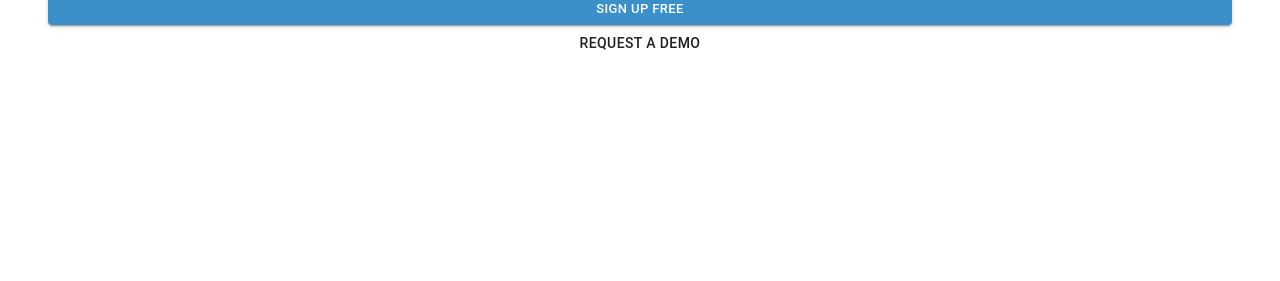
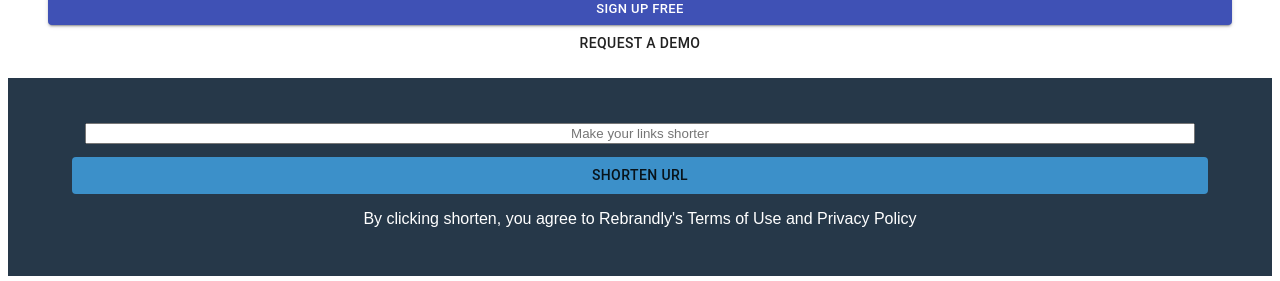
Before and after one commit to cmaragh/apollo-client, a React (Create React App) app: page / in a window 1280 px wide. Shown: the part 773-1054 px from the top of the page. Before the commit the page ends 859 px from the top, so only its background shows below. Built offline with nearby package versions, Linux system fonts and the light colour scheme.

Commit message:
Added Url Container

```diff
--- a/src/App.js
+++ b/src/App.js
@@ -3,12 +3,14 @@
 
 import NavbarSmall from "./Components/NavbarSmall";
 import MainContainer from "./Components/MainContainer";
+import UrlContainer from "./Components/UrlContainer";
 
 export default function App() {
   return (
     <div className="App">
       <NavbarSmall />
       <MainContainer />
+      <UrlContainer />
     </div>
   );
 }
--- /dev/null
+++ b/src/Components/UrlContainer.css
@@ -0,0 +1,4 @@
+.url-container {
+  background-color: #263849;
+  padding: 2em 4em;
+}
--- /dev/null
+++ b/src/Components/UrlContainer.js
@@ -0,0 +1,45 @@
+import React from "react";
+import { TextField, Button } from "@material-ui/core";
+import { makeStyles } from "@material-ui/core/styles";
+import "./UrlContainer.css";
+
+const useStyles = makeStyles({
+  root: {
+    display: "flex",
+    flexDirection: "column"
+  },
+  btn: {
+    backgroundColor: "#3C90C9"
+  }
+});
+
+const UrlContainer = (props) => {
+  const classes = useStyles();
+
+  return (
+    <div className="url-container">
+      <form>
+        <div
+          style={{
+            display: "flex",
+            flexDirection: "column",
+            justifyContent: "space-between"
+          }}
+        >
+          <input
+            style={{ textAlign: "center", margin: "1em" }}
+            type="text"
+            placeholder="Make your links shorter"
+          />
+          <Button className={classes.btn}>Shorten URL</Button>
+          <p style={{ color: "white" }}>
+            By clicking shorten, you agree to Rebrandly's Terms of Use and
+            Privacy Policy
+          </p>
+        </div>
+      </form>
+    </div>
+  );
+};
+
+export default UrlContainer;
```
